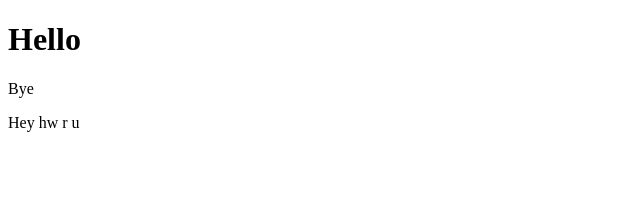
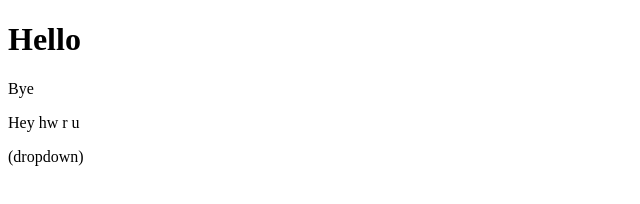
Before and after one commit to Rakshith2505/localrepo, a plain HTML site: page index.html in a window 1280 px wide. Shown: the whole page, without its empty margins (0-640 px from the left). Drawn offline with Linux system fonts and the light colour scheme.

Commit message:
Added dropdown

```diff
--- a/index.html
+++ b/index.html
@@ -9,5 +9,6 @@
     <h1>Hello</h1>
     <p>Bye</p>
     <p>Hey hw r u</p>
+    <p>(dropdown)</p>
 </body>
 </html>
```
